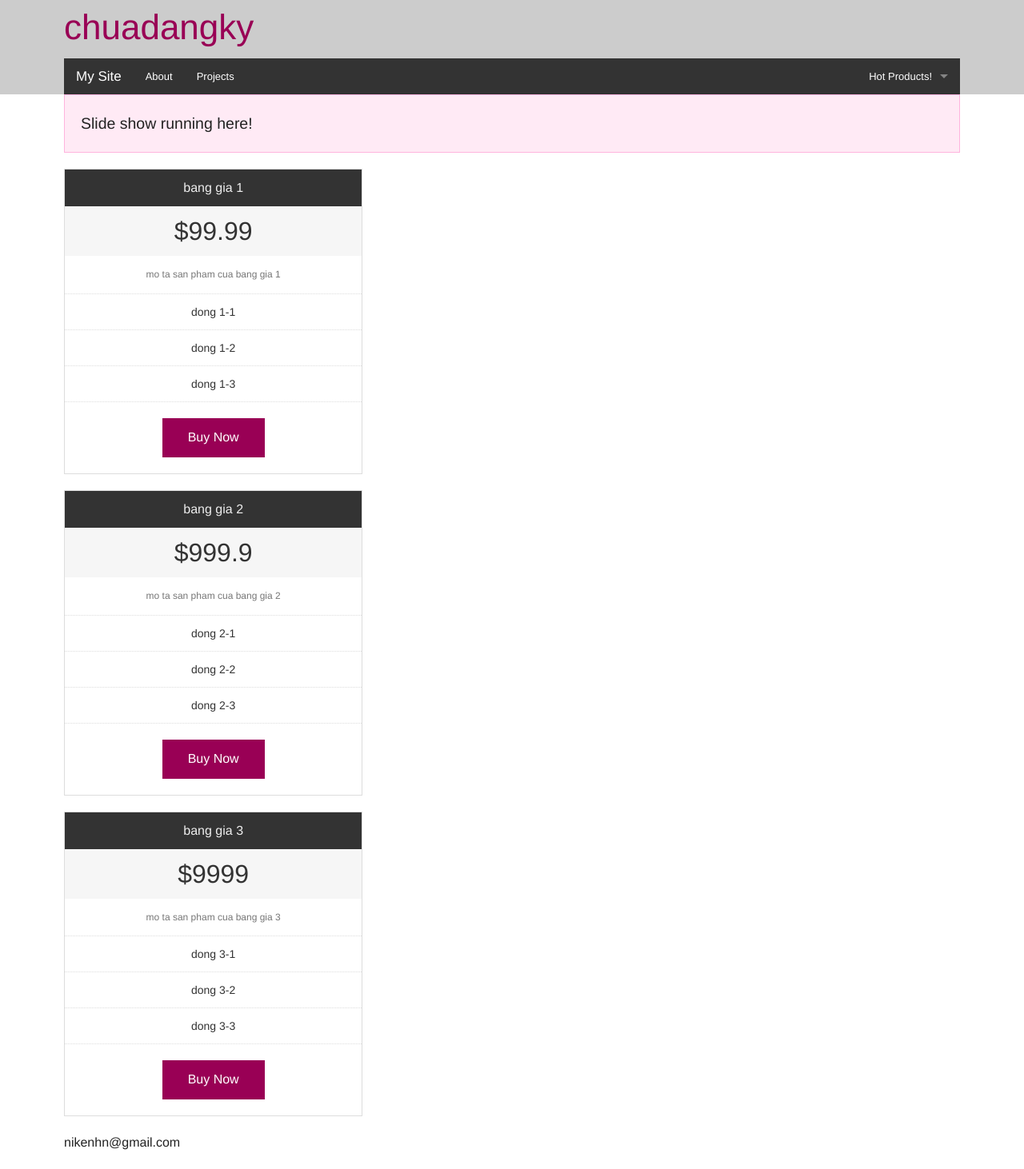
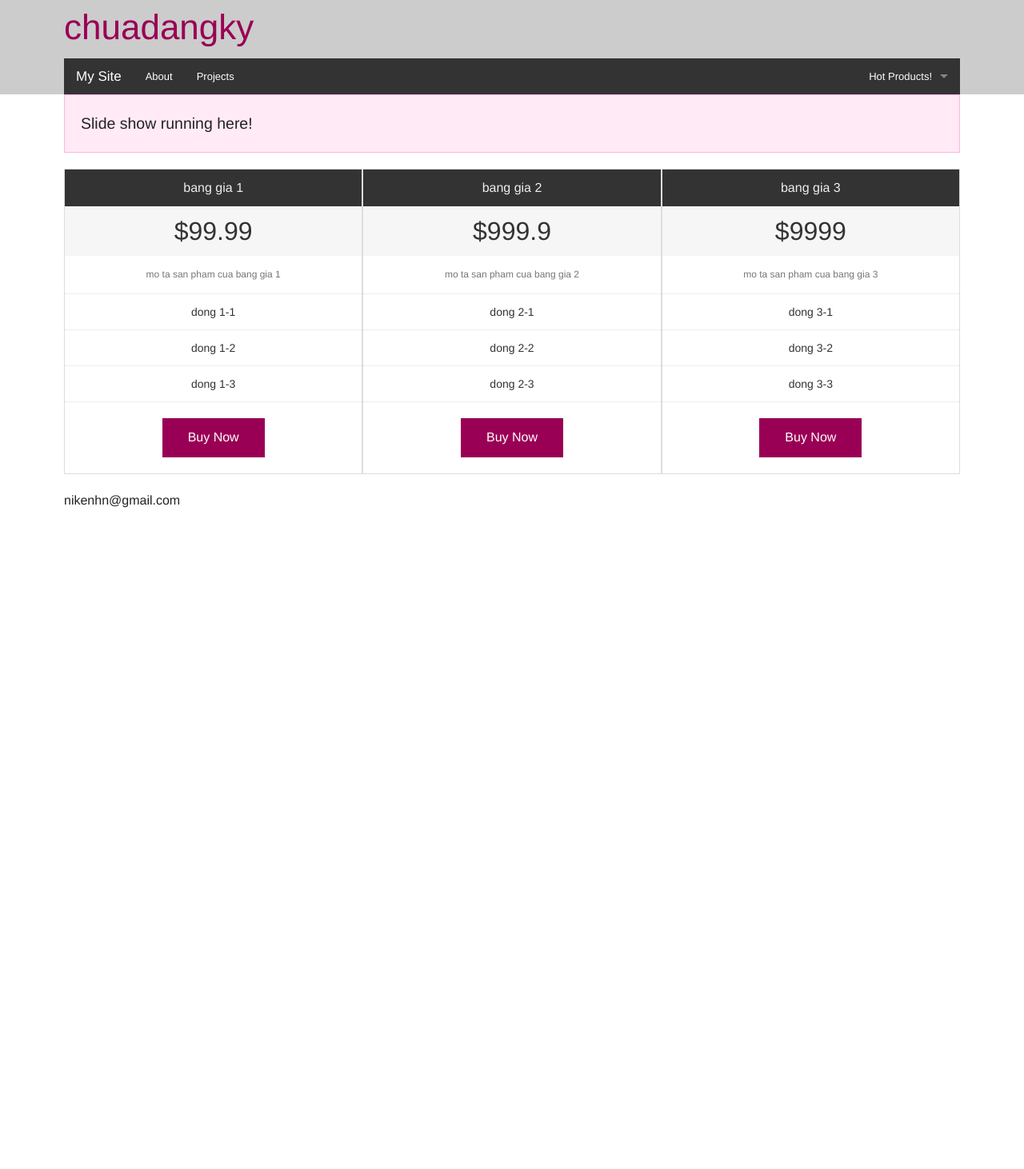
Before and after one commit to novakid/chuadangky, a Jekyll site: the page built from index.html, in a window 1280 px wide. Shown: the whole page at 80% size. Built offline with Jekyll 4.4.1, drawn with Linux system fonts in a browser that asks for light colours; after the commit the page ends 900 px from its top, so only the background shows below that.

Commit message:
Update table-price.html

```diff
--- a/_includes/table-price.html
+++ b/_includes/table-price.html
@@ -1,12 +1,10 @@
 <div class="row">
 <div class="columns">
 
-
   <!-- ===================================================price ======================== -->
+  {% for price in site.data.table-price %}
   <div class="medium-4 columns">
   <div class="row">
-
-  {% for price in site.data.table-price %}
 
       <ul class="pricing-table">
         <li class="title">{{ price.name }}</li>
@@ -18,9 +16,9 @@
         <li class="cta-button"><a class="button" href="#">Buy Now</a></li>
       </ul>
 
-  {% endfor %}
   </div>
   </div>
+  {% endfor %}
 
 </div>
 </div>
```
